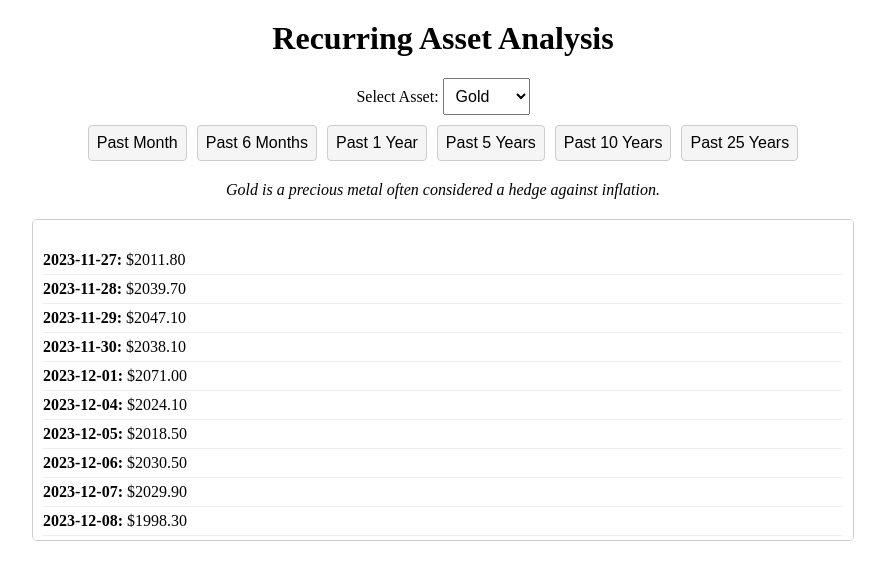
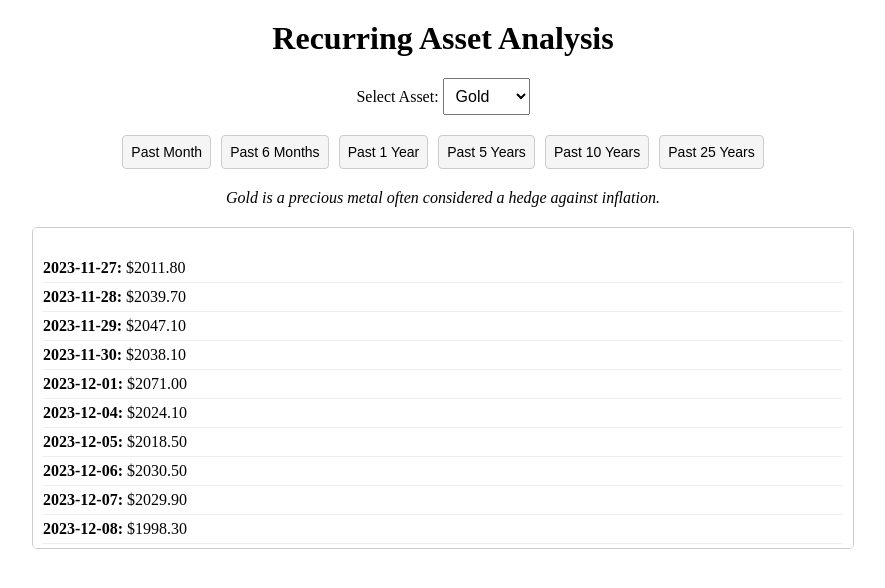
Before and after one commit to nikopastore/recurring-asset-analysis, a Svelte app: page / in a window 1280 px wide. Shown: the top 588 px of the page, without its empty margins (197-1082 px from the left). Built offline with nearby package versions, Linux system fonts and the light colour scheme.

Commit message:
Update App.svelte

```diff
--- a/src/App.svelte
+++ b/src/App.svelte
@@ -1,11 +1,11 @@
 <script>
     import { onMount } from "svelte";
 
-    // Define assets and default selection
+    // Assets and default selection
     let assets = ["Gold", "SPY", "Bitcoin"];
     let selectedAsset = "Gold";
 
-    // Define time frames
+    // Time frames
     const timeFrames = [
         { label: "Past Month", months: 1 },
         { label: "Past 6 Months", months: 6 },
@@ -14,9 +14,9 @@
         { label: "Past 10 Years", months: 120 },
         { label: "Past 25 Years", months: 300 },
     ];
-    let selectedTimeFrame = timeFrames[2]; // Default: Past 1 Year
+    let selectedTimeFrame = timeFrames[2]; // Default to 1 Year
 
-    // Asset descriptions
+    // Descriptions for assets
     const assetDescriptions = {
         Gold: "Gold is a precious metal often considered a hedge against inflation.",
         SPY: "SPY is an ETF tracking the S&P 500 Index, a benchmark for US equities.",
@@ -29,13 +29,12 @@
     let loading = true;
     let errorMessage = "";
 
-    // Fetch data on mount
+    // Fetch data
     onMount(async () => {
         try {
-            const response = await fetch("/normalized_prices.json");
+            const response = await fetch("./normalized_prices.json");
             if (!response.ok) throw new Error("Failed to fetch data");
             assetData = await response.json();
-            console.log("Data loaded:", assetData);
             updateFilteredData();
         } catch (error) {
             errorMessage = `Error loading data: ${error.message}`;
@@ -45,13 +44,10 @@
         }
     });
 
-    // Update filtered data based on selected asset and time frame
+    // Update filtered data
     $: updateFilteredData();
     function updateFilteredData() {
-        if (!assetData || assetData.length === 0) {
-            filteredData = [];
-            return;
-        }
+        if (!assetData || assetData.length === 0) return;
 
         const today = new Date();
         const cutoffDate = new Date(today.setMonth(today.getMonth() - selectedTimeFrame.months));
@@ -63,6 +59,7 @@
         );
     }
 
+    // Handle asset and time frame changes
     function handleAssetChange(event) {
         selectedAsset = event.target.value;
     }
@@ -89,14 +86,13 @@
         display: flex;
         flex-direction: column;
         align-items: center;
-        gap: 10px;
+        gap: 20px;
         margin: 20px auto;
     }
 
-    select, button {
+    select {
         padding: 8px;
         font-size: 16px;
-        cursor: pointer;
     }
 
     .time-buttons {
@@ -107,10 +103,13 @@
     }
 
     .time-buttons button {
+        padding: 8px;
+        font-size: 14px;
         border: 1px solid #ccc;
         background: #f5f5f5;
         border-radius: 4px;
         transition: background 0.2s, color 0.2s;
+        cursor: pointer;
     }
 
     .time-buttons button:hover {
@@ -142,8 +141,8 @@
     }
 
     .data-list ul {
+        list-style: none;
         padding: 0;
-        list-style: none;
     }
 
     .data-list li {
@@ -162,7 +161,6 @@
     }
 </style>
 
-<!-- HTML Structure -->
 <div>
     <!-- Page Title -->
     <h1>Recurring Asset Analysis</h1>
```
